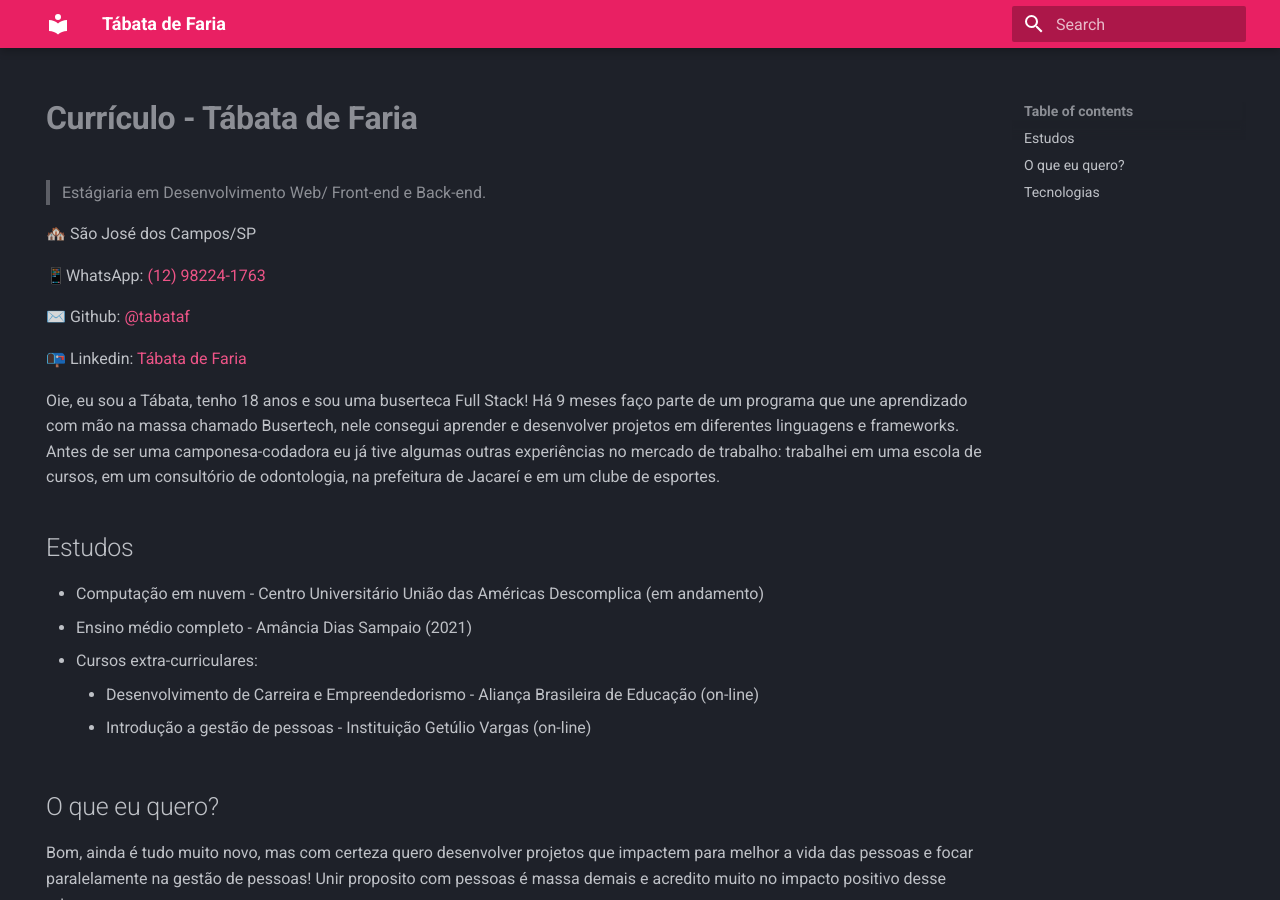
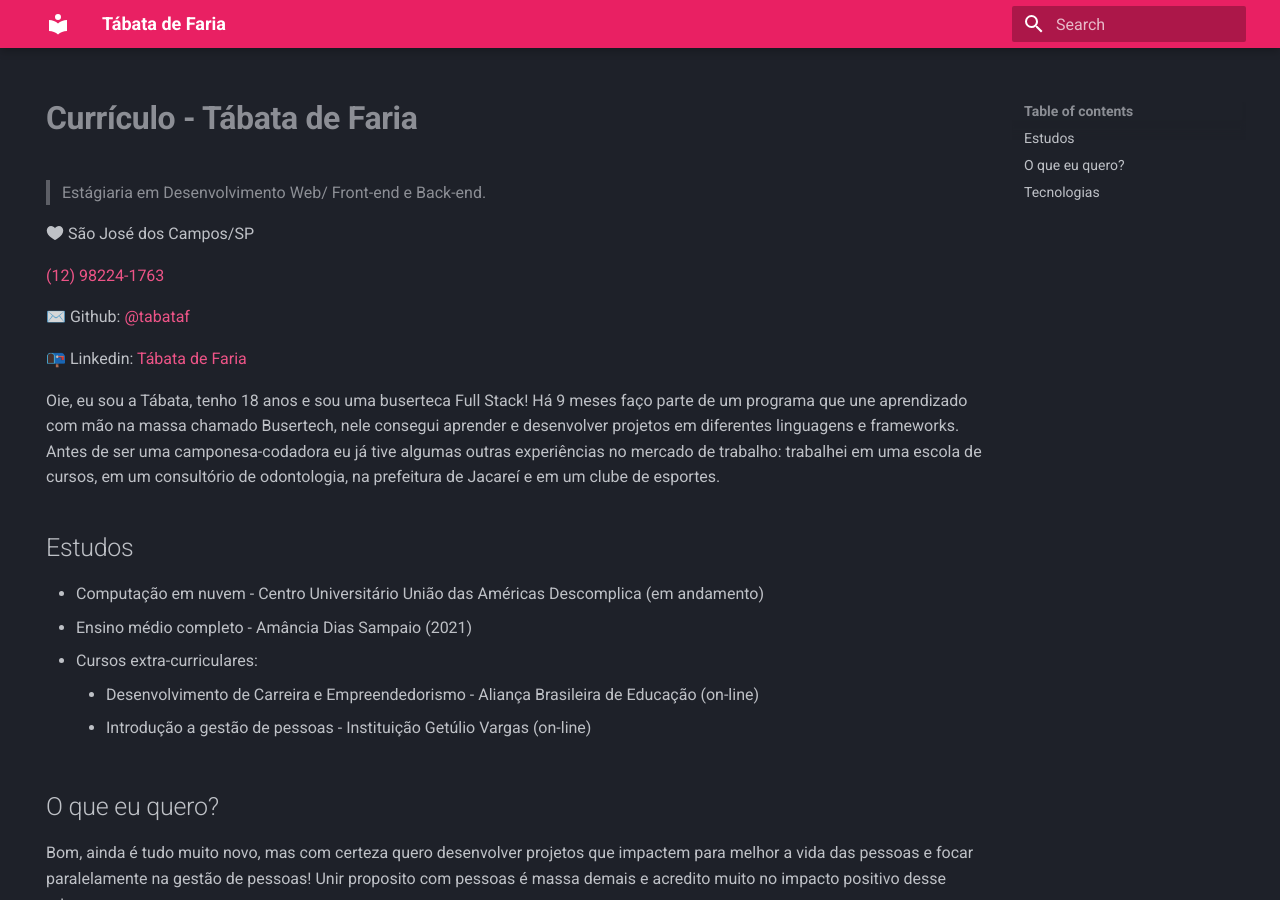
Before and after one commit to tabataf/curriculo, an MkDocs documentation site: the page built from docs/index.md, in a window 1280 px wide and 900 px high. Built offline with MkDocs 1.6.1 and Material for MkDocs 9.7.7, drawn with Linux system fonts in a browser that asks for light colours; part of the change alters nothing that is shown.

```diff
--- a/docs/index.md
+++ b/docs/index.md
@@ -5,9 +5,9 @@ hide:
 # **Currículo - Tábata de Faria**
 > Estágiaria em Desenvolvimento Web/ Front-end e Back-end.
 
-🏘️  São José dos Campos/SP
+:octicons-heart-fill-24:{ .heart } São José dos Campos/SP
 
-📱WhatsApp: <a href="https://wa.me/5512982241763" target="_blank">(12) 98224-1763</a>
+<i class="fa-brands fa-whatsapp"></i> <a href="https://wa.me/5512982241763" target="_blank">(12) 98224-1763</a>
 
 ✉️ Github: <a href="https://github.com/tabataf" target="_blank">@tabataf</a>
 
```
